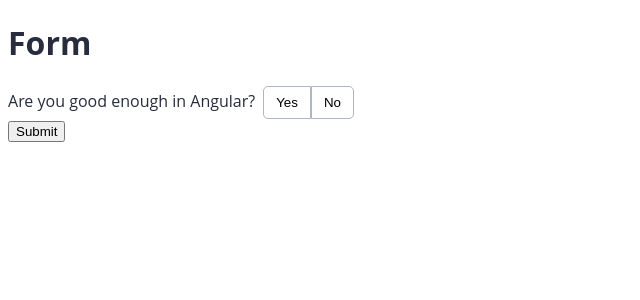
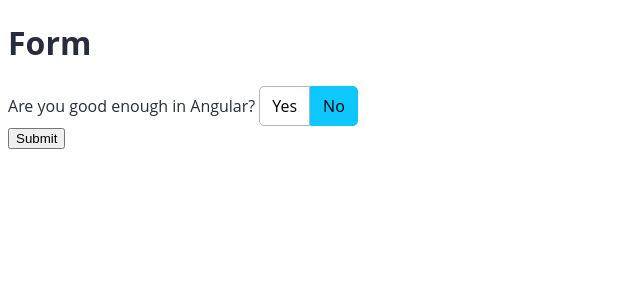
Before and after one commit to mikeoliveira/alura-component-acessibilidade, an Angular app: page / in a window 1280 px wide. Shown: the top 300 px of the page, without its empty margins (0-640 px from the left). Built offline with nearby package versions, Linux system fonts and the light colour scheme.

Commit message:
feat: criando um component da forma correta

```diff
--- a/src/app/shared/components/yes-no-button-group/yes-no-button-group.component.html
+++ b/src/app/shared/components/yes-no-button-group/yes-no-button-group.component.html
@@ -1,3 +1,32 @@
+<div class="button-group" role="radiogroup" [attr.aria-label]="label">
+  <label>
+    {{ label }}
+  </label>
+  <div class="radio">
+    <input
+    type="radio"
+    [attr.id]="id + '-yes'"
+    type="radio"
+    [attr.name]="id"
+    [attr.checked]="value === options.YES"
+    (change)="activate(options.YES)"
+  />
+  <label [attr.for]="id + '-yes'" class="button button-yes"> Yes </label>
+  </div>
+  <div class="radio">
+    <input
+    type="radio"
+    [attr.id]="id + '-no'"
+    type="radio"
+    [attr.name]="id"
+    [attr.checked]="value === options.NO"
+    (change)="activate(options.NO)"
+  />
+  <label [attr.for]="id + '-no'" class="button button-no"> No </label>
+  </div>
+</div>
+
+<!--
 <div
   appKm
   role="radiogroup"
@@ -6,30 +35,31 @@
   <label [attr.id]="id" class="label">{{ label }}</label>
   <button
     appKmItem
-    (focused)="active(options.YES)"
+    (focused)="activate(options.YES)"
     role="radio"
     [attr.disabled]="disabled ? disabled : null"
     [attr.aria-checked]="value === options.YES"
     [attr.tabindex]="value === options.YES || value === null ? 0 : -1"
     type="button"
     class="button button-yes"
-    (click)="active(options.YES)"
+    (click)="activate(options.YES)"
     [class.button-pressed]="value === options.YES"
   >
     Yes
   </button>
   <button
     appKmItem
-    (focused)="active(options.NO)"
+    (focused)="activate(options.NO)"
     [attr.disabled]="disabled ? disabled : null"
     [attr.aria-checked]="value === options.NO"
     [attr.tabindex]="value === options.NO ? 0 : -1"
     role="radio"
     type="button"
     class="button button-no"
-    (click)="active(options.NO)"
+    (click)="activate(options.NO)"
     [class.button-pressed]="value === options.NO"
   >
     No
   </button>
 </div>
+ -->
--- a/src/app/shared/components/yes-no-button-group/yes-no-button-group.component.scss
+++ b/src/app/shared/components/yes-no-button-group/yes-no-button-group.component.scss
@@ -26,3 +26,25 @@
         }
     }
 }
+
+.button-group {
+  .radio {
+    position: relative;
+    display: inline-block;
+    input {
+      opacity: 0;
+      position: absolute;
+      top: 25%;
+      left: 25%;
+      &:focus + label {
+        outline: solid 1px #272c3f;
+      }
+      &:checked + label {
+        @extend .button-pressed;
+      }
+    }
+    label {
+      display: block;
+    }
+  }
+}
--- a/src/app/shared/components/yes-no-button-group/yes-no-button-group.component.ts
+++ b/src/app/shared/components/yes-no-button-group/yes-no-button-group.component.ts
@@ -49,7 +49,7 @@
     this.disabled = isDisabled;
   }
 
-  public active(value: string): void {
+  public activate(value: string): void {
     // this.value = value;
     // this.valueChange.emit(this.value);
 
```
